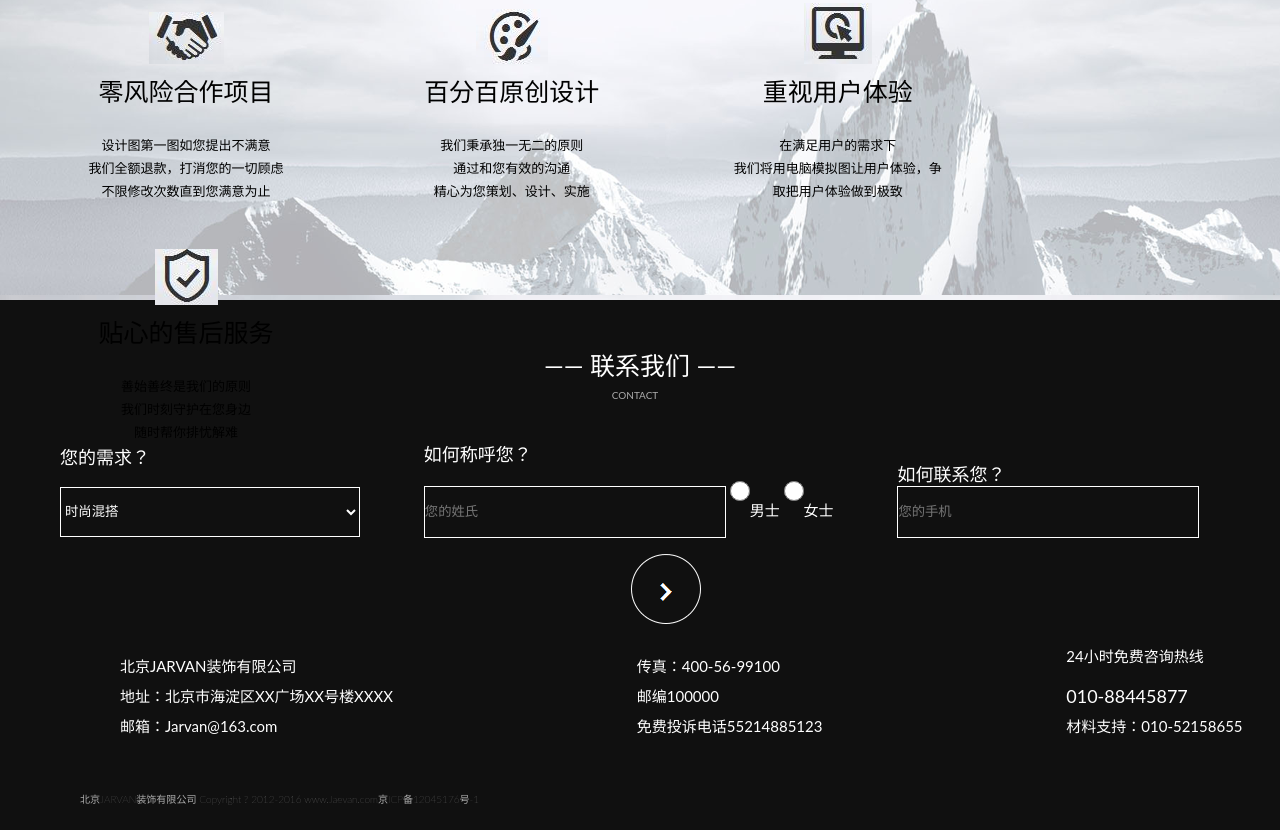
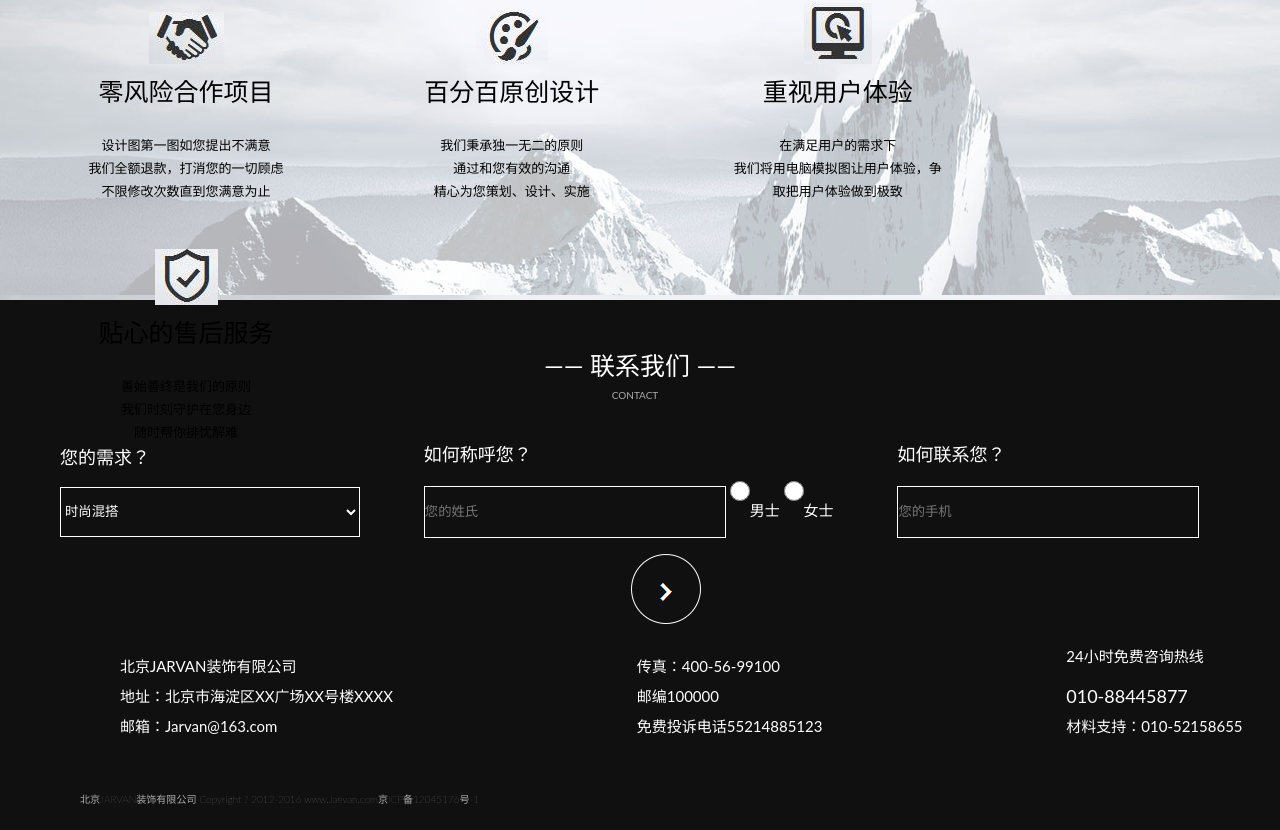
Before and after one commit to JARVANS/JARVANS_, a plain HTML site: page index.html in a window 1280 px wide. Shown: the part 1876-2706 px from the top of the page. Drawn offline with Linux system fonts and the light colour scheme.

Commit message:
Update index.html

```diff
--- a/index.html
+++ b/index.html
@@ -135,7 +135,7 @@
 			      <input type="radio" class="style" name="gender" value="0"/>女士
 			     </li>
 			   <li>
-			      <p>如何联系您？</p>
+			      <p class="sty">如何联系您？</p>
 			   <input type="text" name="mytext" placeholder="您的手机"/>
 			   </li>
              </ul>
```
